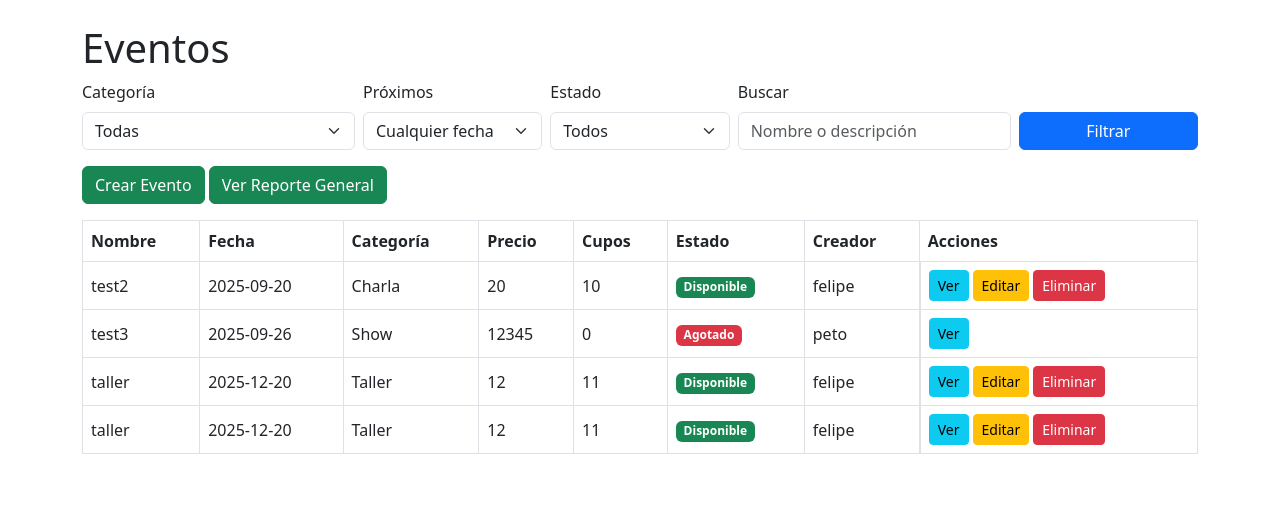
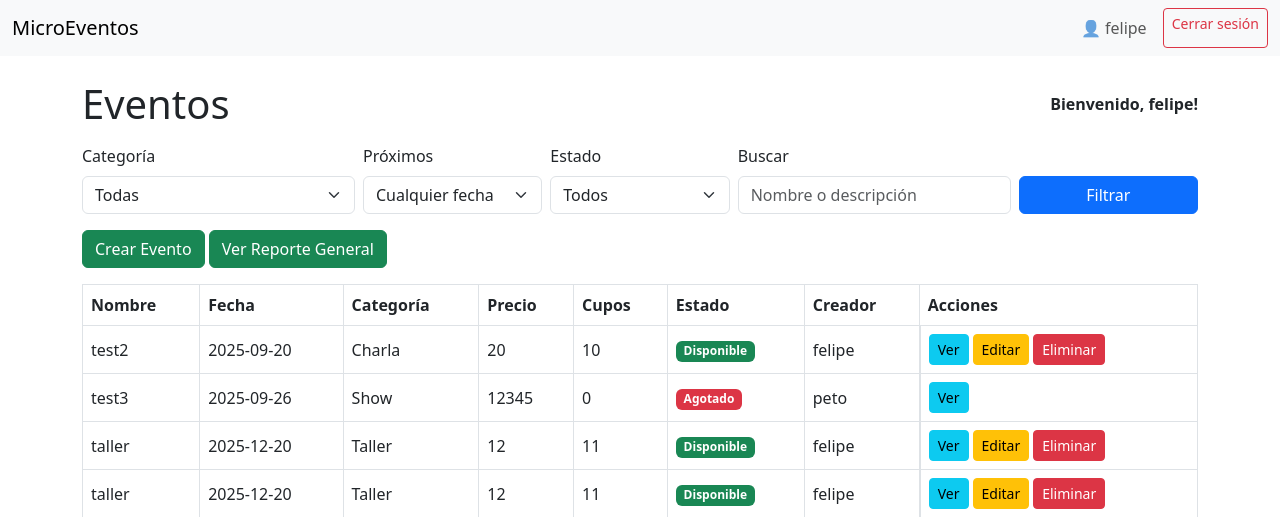
Before and after one commit to Grupo8-Pruebas-de-software/Tarea_1, a Flask app: page /eventos in a window 1280 px wide. Shown: the top 517 px of the page. Run offline with Flask 3, Linux system fonts and the light colour scheme; a user stored in the database is signed in; data comes from the database, SQL or seed files in the repository; both versions use the stored data as it was after the commit.

Commit message:
feat: agregar nombre de usuario y opción de cerrar sesión en la navegación

```diff
--- a/Frontend/app.py
+++ b/Frontend/app.py
@@ -56,8 +56,19 @@ def eventos_index():
 
     items = eventos.get_events_filtered(categoria=categoria, dias=dias, estado=estado, q=q)
     categorias = eventos.get_categories()
-    # user_id: colócalo desde tu sesión/login
-    return render_template("eventos.html", eventos=items, categorias=categorias, user_id=1)
+    user_id = session.get('user_id')
+    user_name = None
+    if user_id:
+        # Obtener el nombre del usuario desde la base de datos
+        import sqlite3, os
+        db_path = os.path.abspath(os.path.join(os.path.dirname(__file__), "..", "microevents.db"))
+        with sqlite3.connect(db_path) as con:
+            cur = con.cursor()
+            cur.execute("SELECT name FROM users WHERE id = ?", (user_id,))
+            row = cur.fetchone()
+            if row:
+                user_name = row[0]
+    return render_template("eventos.html", eventos=items, categorias=categorias, user_id=user_id, user_name=user_name)
 
 @app.route('/evento/<int:event_id>')
 def evento_detalle(event_id):
--- a/Frontend/templates/base.html
+++ b/Frontend/templates/base.html
@@ -6,6 +6,17 @@
     <link rel="stylesheet" href="https://cdn.jsdelivr.net/npm/bootstrap@5.3.0/dist/css/bootstrap.min.css">
 </head>
 <body>
+<nav class="navbar navbar-expand-lg navbar-light bg-light mb-4">
+  <div class="container-fluid">
+    <a class="navbar-brand" href="/">MicroEventos</a>
+    <div class="d-flex ms-auto">
+      {% if user_name %}
+        <span class="navbar-text me-3">👤 {{ user_name }}</span>
+        <a href="{{ url_for('logout') }}" class="btn btn-outline-danger btn-sm">Cerrar sesión</a>
+      {% endif %}
+    </div>
+  </div>
+</nav>
 <div class="container mt-4">
     {% with messages = get_flashed_messages(with_categories=true) %}
       {% if messages %}
--- a/Frontend/templates/eventos.html
+++ b/Frontend/templates/eventos.html
@@ -1,6 +1,12 @@
 {% extends 'base.html' %}
 {% block content %}
-<h1>Eventos</h1>
+
+<div class="d-flex justify-content-between align-items-center mb-3">
+  <h1 class="mb-0">Eventos</h1>
+  {% if user_name %}
+    <span class="fw-bold">Bienvenido, {{ user_name }}!</span>
+  {% endif %}
+</div>
 
 <form method="get" class="row g-2 mb-3">
   <div class="col-md-3">
```
Also changed, not shown: microevents.db.
